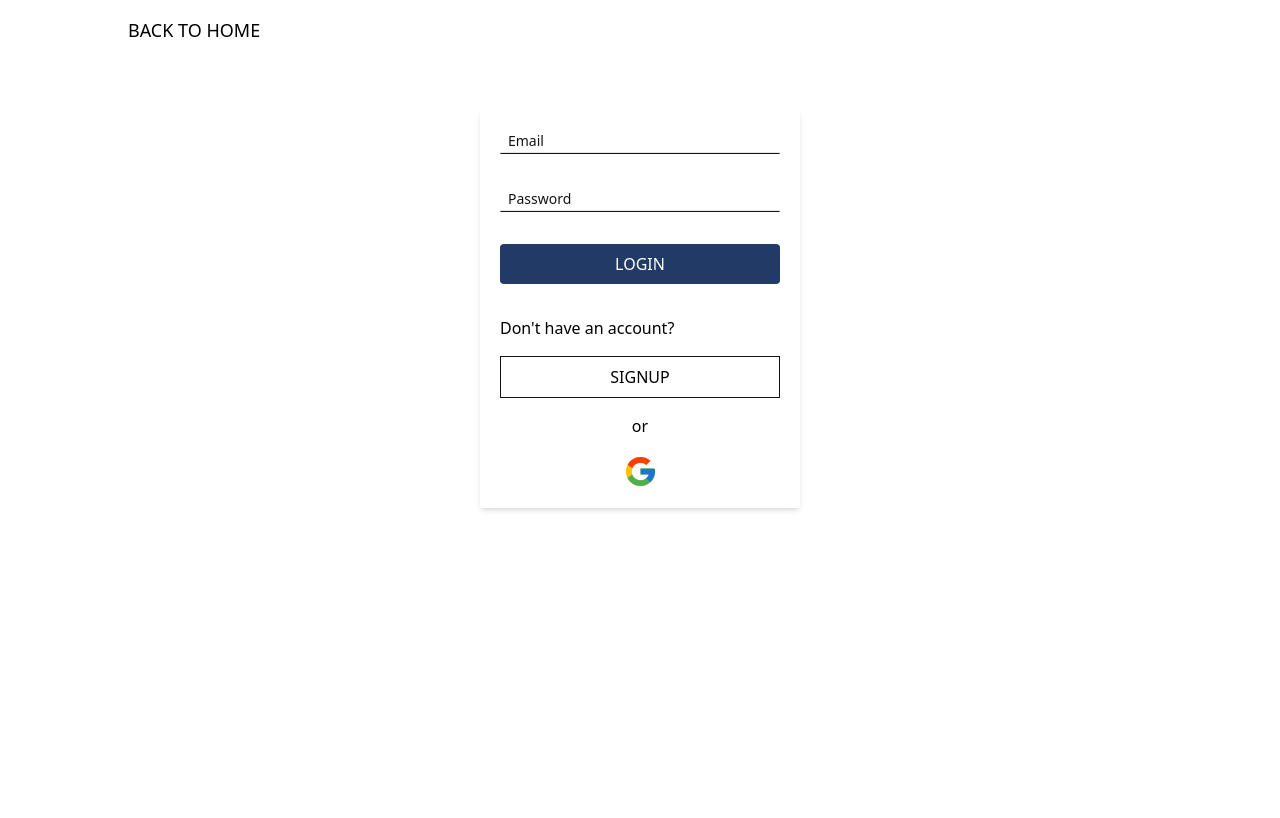
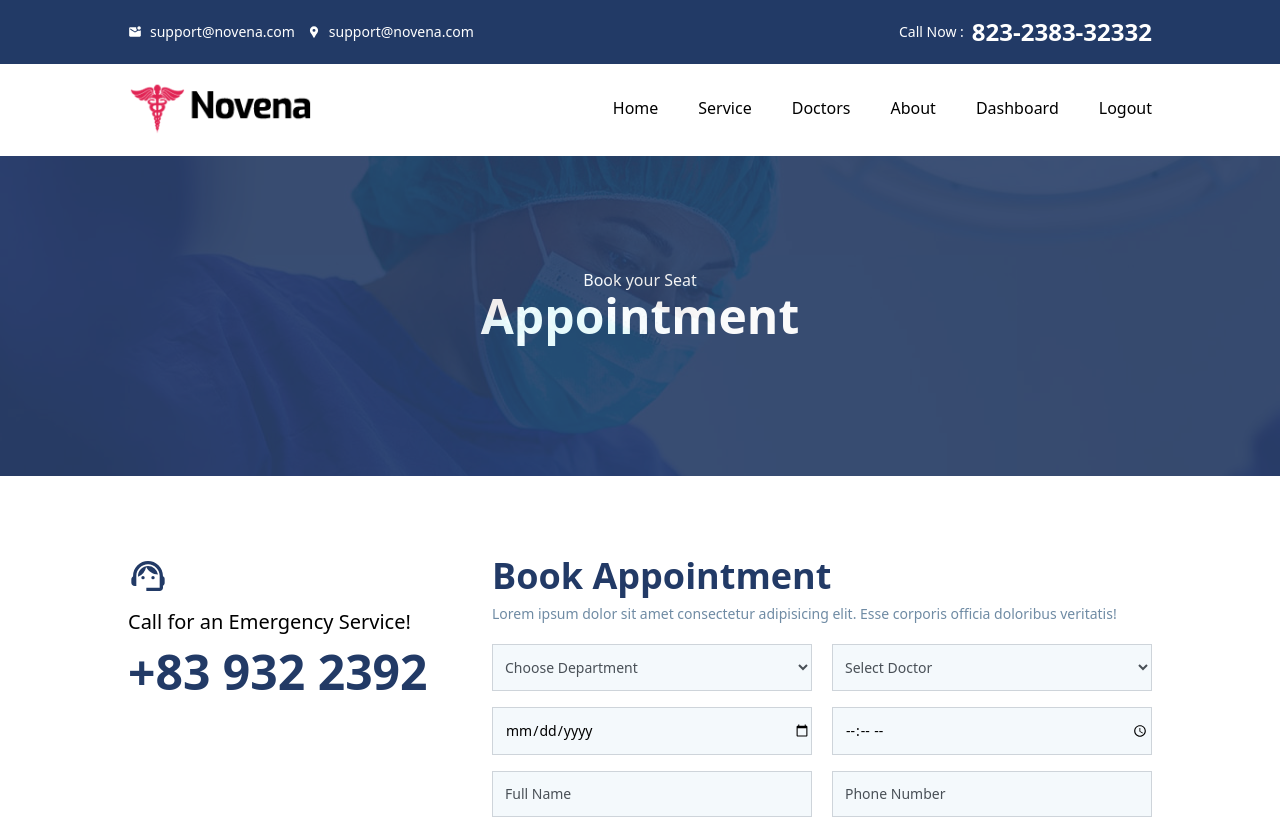
Before and after one commit to mdumar112233/full_stack_doctor_web_app_client, a React (Create React App) app: page /appointment in a window 1280 px wide. Before the commit this address led to /login. Shown: the top 818 px of the page. Built offline with nearby package versions, Linux system fonts and the light colour scheme; no server answers; sample sign-in values are in the browser's storage.

Commit message:
appointment update

```diff
--- a/src/components/PrivateRoute/PrivateRoute.js
+++ b/src/components/PrivateRoute/PrivateRoute.js
@@ -4,10 +4,11 @@ import { Navigate, Outlet } from 'react-router-dom';
 
 const PrivateRoute = () => {
     const isLogin = useSelector((state) => state.loginUser.isLogin)
+    const localLogin = sessionStorage.getItem('isLogin')
     return (
         <div>
             {
-                isLogin ? <Outlet /> : <Navigate to='/login' />
+                localLogin ? <Outlet /> : <Navigate to='/login' />
             }
         </div>
     );
--- a/src/components/common/Navbar.tsx
+++ b/src/components/common/Navbar.tsx
@@ -1,20 +1,21 @@
-import React from "react";
+import { getAuth, signOut } from "firebase/auth";
+import React, { useState } from "react";
+import { AiOutlineMenu } from "react-icons/ai";
+import { MdLocationPin, MdMarkEmailUnread } from "react-icons/md";
+import { useDispatch, useSelector } from "react-redux";
 import { Link, NavLink } from "react-router-dom";
-import { useState } from "react";
-import { MdMarkEmailUnread, MdLocationPin } from "react-icons/md";
-import { AiOutlineMenu } from "react-icons/ai";
 import logo from "../../assets/images/logo.png";
-import { useDispatch, useSelector } from "react-redux";
-import { getAuth, signOut } from "firebase/auth";
 import { userLogout } from "../../redux/slices/loginSlice";
 
 const Header: React.FC = () => {
   const [menu, setMenu] = useState<Boolean>(false);
   const dispatch = useDispatch();
 
-  const isLogin = useSelector((state: any) => state.loginUser.isLogin)
+  const isLogin = useSelector((state: any) => state.loginUser.isLogin);
+  const localLogin: any = sessionStorage.getItem('isLogin');
 
-  const handleLogout = () => {
+  const handleLogout = (e: any) => {
+    e.preventDefault()
     const auth = getAuth();
     signOut(auth).then(() => {
       // Sign-out successful.
@@ -22,7 +23,10 @@ const Header: React.FC = () => {
     }).catch((error) => {
       console.log(error)
     });
+    sessionStorage.removeItem('isLogin')
+
   }
+
   return (
     <section>
       {/* navbar top section */}
@@ -94,7 +98,7 @@ const Header: React.FC = () => {
             <li className="hover:text-pink-color">
               <NavLink to="/dashboard">Dashboard</NavLink>
             </li>
-            {isLogin ? (
+            {localLogin ? (
               <li className="hover:text-pink-color">
                 <NavLink to="#" onClick={handleLogout}>Logout</NavLink>
               </li>
--- a/src/pages/account/Login.tsx
+++ b/src/pages/account/Login.tsx
@@ -1,11 +1,11 @@
+import cogoToast from 'cogo-toast';
+import { getAuth, signInWithEmailAndPassword } from "firebase/auth";
 import React, { useState } from "react";
+import { FcGoogle } from "react-icons/fc";
+import { useDispatch } from "react-redux";
 import { Link, useNavigate } from "react-router-dom";
-import { FcGoogle } from "react-icons/fc";
+import { loginUser } from "../../redux/slices/loginSlice";
 import googleLogin from "./firebase/GoogleLogin";
-import { getAuth, signInWithEmailAndPassword } from "firebase/auth";
-import { useDispatch } from "react-redux";
-import { loginUser } from "../../redux/slices/loginSlice";
-import cogoToast from 'cogo-toast';
 
 const Login: React.FC = () => {
   const [login, setLogin] = useState<any>({
@@ -35,6 +35,7 @@ const Login: React.FC = () => {
     }
 }
 
+
   const handleLogin = () => {
     const auth = getAuth();
     signInWithEmailAndPassword(auth, login.email, login.password)
@@ -42,6 +43,8 @@ const Login: React.FC = () => {
         // Signed in
         const user = userCredential.user;
         dispatch(loginUser(user.email))
+        const userLogin: any = user.email;
+        sessionStorage.setItem('isLogin', userLogin)
         cogoToast.success('User login successfully');
         navigate('/')
       })
--- a/src/pages/account/firebase/GoogleLogin.js
+++ b/src/pages/account/firebase/GoogleLogin.js
@@ -1,7 +1,7 @@
-import { getAuth, signInWithPopup, GoogleAuthProvider } from "firebase/auth";
+import cogoToast from 'cogo-toast';
+import { getAuth, GoogleAuthProvider, signInWithPopup } from "firebase/auth";
 import { loginUser } from "../../../redux/slices/loginSlice";
 import initializeAuthentication from "./FirebaseInitializeApp";
-import cogoToast from 'cogo-toast';
 
 initializeAuthentication();
 
@@ -13,6 +13,7 @@ const googleLogin = (dispatch, navigate) => {
     .then((result) => {
       const user = result.user;
       dispatch(loginUser(user.email))
+      sessionStorage.setItem('isLogin', user.email)
       cogoToast.success('User create successfully');
       navigate('/')
     })
--- a/src/pages/appointment/GetAppointment.tsx
+++ b/src/pages/appointment/GetAppointment.tsx
@@ -6,6 +6,11 @@ import { Link } from "react-router-dom";
 import { BiChevronRight } from "react-icons/bi";
 
 const GetAppointment: React.FC = () => {
+
+  const handleSelect = (e: any) => {
+    console.log(e.target.value)
+  }
+
   return (
     <section>
       <Header />
@@ -40,7 +45,7 @@ const GetAppointment: React.FC = () => {
 
             <div className="space-y-4">
                 <div className="flex sm:space-x-5 sm:flex-row flex-col sm:space-y-0 space-y-4">
-                    <select name="" id="" className="outline-none border border-[#ced4da] bg-[#f4f9fc] sm:w-[17rem] md:w-80 py-3 px-2 text-[#495057] text-sm">
+                    <select name="" id="" className="outline-none border border-[#ced4da] bg-[#f4f9fc] sm:w-[17rem] md:w-80 py-3 px-2 text-[#495057] text-sm" onClick={handleSelect}>
                         <option selected>Choose Department</option>
                         <option>Child Care</option>
                         <option>Personal Care</option>
@@ -62,8 +67,8 @@ const GetAppointment: React.FC = () => {
                 </div>
 
                 <div className="flex sm:space-x-5 sm:flex-row flex-col sm:space-y-0 space-y-4">
-                    <input type="text" name="date" placeholder="yyyy/mm/dd" className="bg-[#f4f9fc] text-sm py-3 pl-3 outline-none placeholder:text-[#495057] border border-[#ced4da] sm:w-[17rem] md:w-80" />
-                    <input type="text" name="date" placeholder="Time" className="bg-[#f4f9fc] text-sm py-3 pl-3 outline-none placeholder:text-[#495057] border border-[#ced4da] sm:w-[17rem] md:w-80" />
+                    <input type="date" name="date" placeholder="yyyy/mm/dd" className="bg-[#f4f9fc] text-sm py-3 pl-3 outline-none placeholder:text-[#495057] border border-[#ced4da] sm:w-[17rem] md:w-80" />
+                    <input type="time" name="date" placeholder="Time" className="bg-[#f4f9fc] text-sm py-3 pl-3 outline-none placeholder:text-[#495057] border border-[#ced4da] sm:w-[17rem] md:w-80" />
                 </div>
 
                 <div className="flex sm:space-x-5 sm:flex-row flex-col sm:space-y-0 space-y-4">
--- a/src/pages/doctors/Doctors.tsx
+++ b/src/pages/doctors/Doctors.tsx
@@ -107,18 +107,6 @@ const Doctors: React.FC = () => {
       setDepartment('Traumatology')
     }
 
-
-    useEffect(() => {
-      fetch('http://127.0.0.1:8000/getuser/', {
-        method: 'GET',
-        headers: {
-        'Authorization': `Bearer ${'eyJ0eXAiOiJKV1QiLCJhbGciOiJIUzI1NiJ9.eyJ0b2tlbl90eXBlIjoiYWNjZXNzIiwiZXhwIjoxNjUwNzA2MDg4LCJpYXQiOjE2NTA3MDQ4ODgsImp0aSI6IjZhOGY0MmYzOWQwZTRmNGY4ZjFkNjJkYzgzOTc5NjMyIiwidXNlcl9pZCI6Mn0.0HZSK-5PMe5CkIjoUpBN7DY4MxQ2uKj196UxINL4lC4'}`}
-      })
-      .then(res => res.json())
-      .then(data => console.log(data))
-
-    }, [])
-
   return (
     <section>
       {/* doctors first banner */}
```
